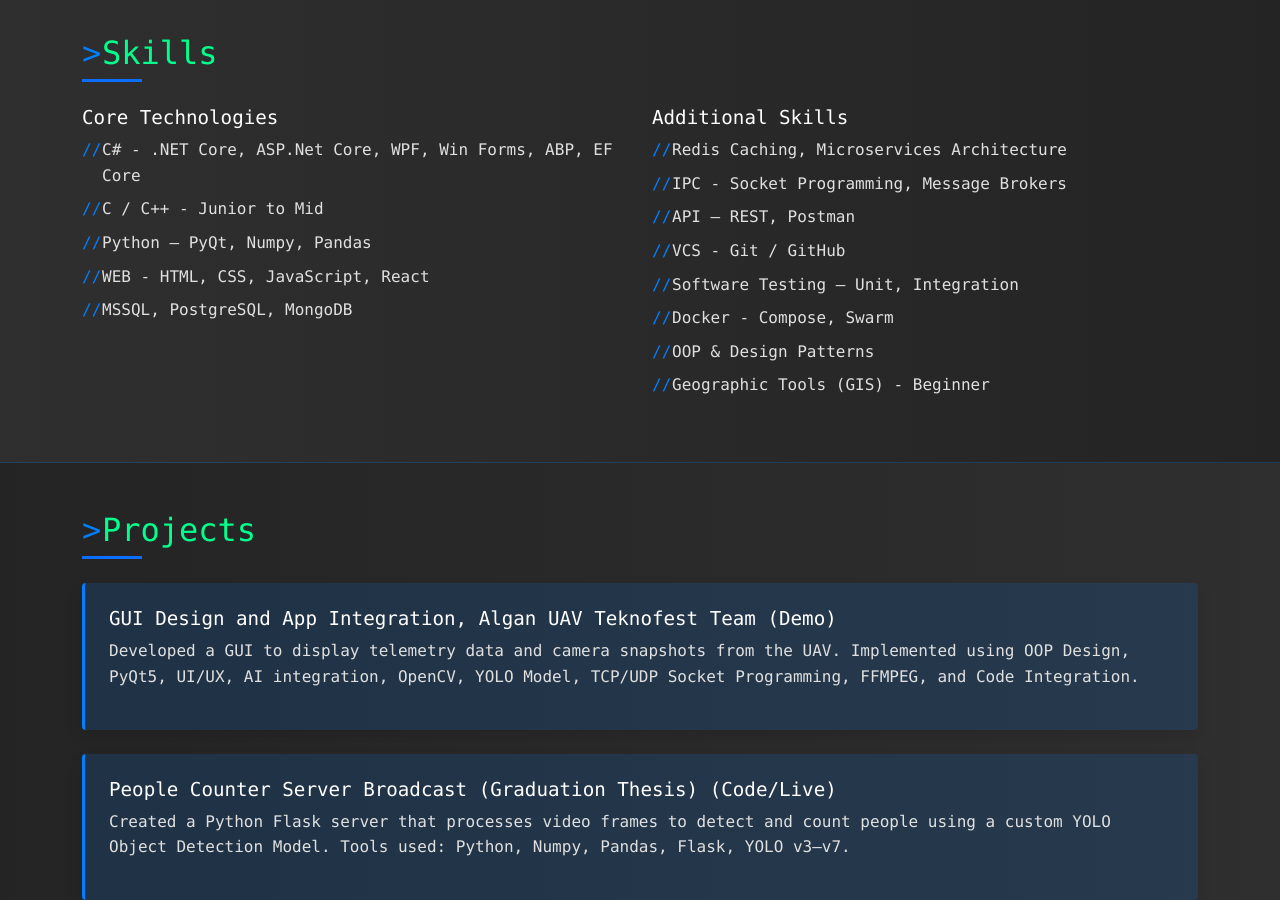
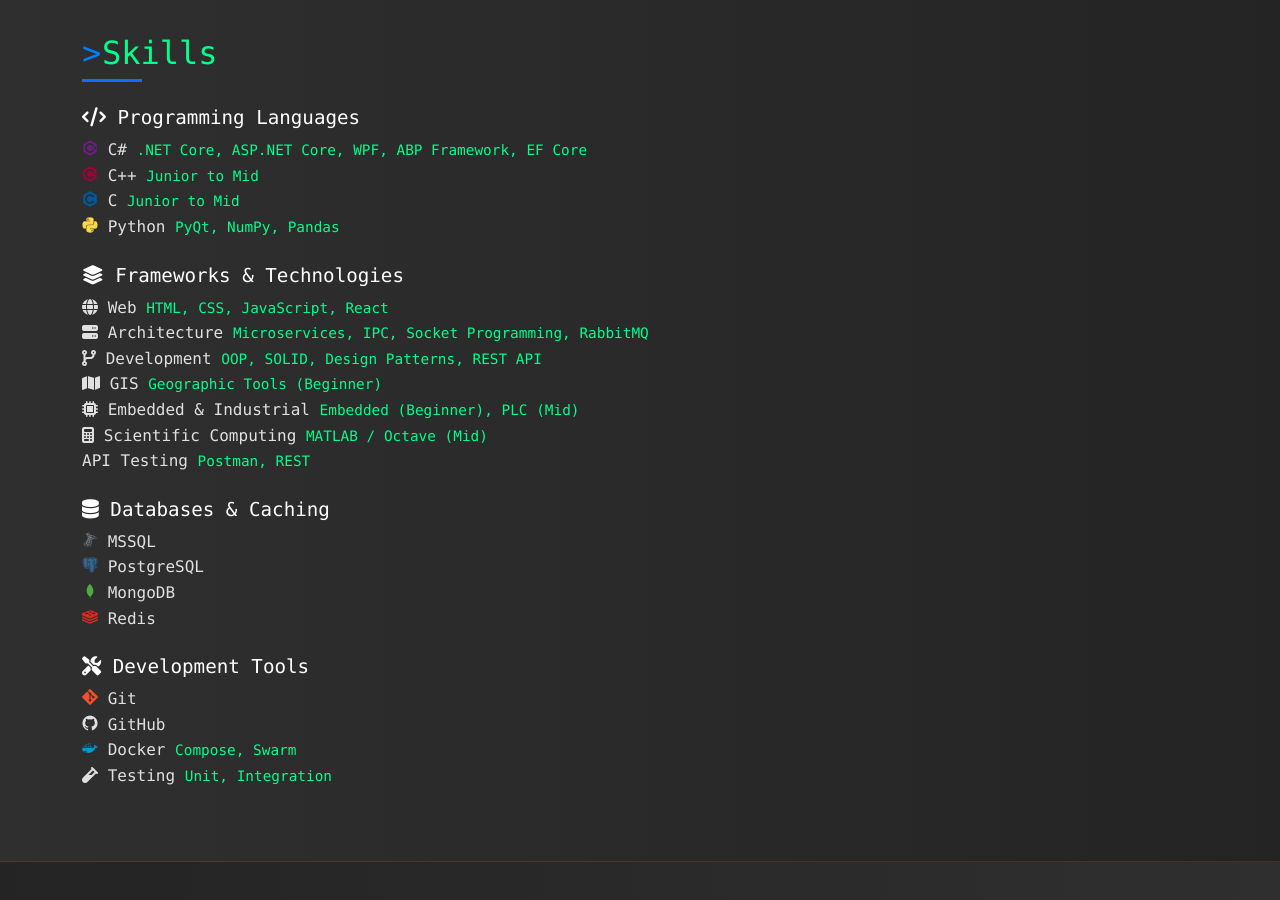
Before and after one commit to kadirtuna/kadir-tuna-portfolio, a plain HTML site: page portfolio/index.html in a window 1280 px wide. Shown: the part 3380-4280 px from the top of the page. Drawn offline with nearby package versions, Linux system fonts and the light colour scheme.

Commit message:
fix: revert to get rid of mişsing data & convert the skills to substances with icons

```diff
--- a/portfolio/index.html
+++ b/portfolio/index.html
@@ -4,6 +4,7 @@
     <meta charset="UTF-8" />
     <meta name="viewport" content="width=device-width, initial-scale=1" />
     <title>Kadir Tuna - Back-End Developer Portfolio</title>
+    <link rel="stylesheet" href="https://cdn.jsdelivr.net/gh/devicons/devicon@latest/devicon.min.css">
     <!-- Bootstrap CSS -->
     <link
       href="https://cdn.jsdelivr.net/npm/bootstrap@5.3.2/dist/css/bootstrap.min.css"
@@ -774,29 +775,129 @@
     <section id="skills" class="bg-light py-5 animate-fadeInUp">
       <div class="container">
         <h2 class="mb-4 section-title">Skills</h2>
-        <div class="row">
-          <div class="col-md-6">
-            <h4>Core Technologies</h4>
-            <ul>
-              <li>C# - .NET Core, ASP.Net Core, WPF, Win Forms, ABP, EF Core</li>
-              <li>C / C++ - Junior to Mid</li>
-              <li>Python – PyQt, Numpy, Pandas</li>
-              <li>WEB - HTML, CSS, JavaScript, React</li>
-              <li>MSSQL, PostgreSQL, MongoDB</li>
-            </ul>
+
+        <!-- Programming Languages -->
+        <div class="skill-category mb-4">
+          <h4 class="skill-category-title">
+            <i class="fas fa-code"></i> Programming Languages
+          </h4>
+          <div class="skill-grid">
+            <div class="skill-item">
+              <i class="devicon-csharp-plain colored"></i>
+              <span>C#</span>
+              <small class="skill-details">.NET Core, ASP.NET Core, WPF, ABP Framework, EF Core</small>
+            </div>
+            <div class="skill-item">
+              <i class="devicon-cplusplus-plain colored"></i>
+              <span>C++</span>
+              <small class="skill-details">Junior to Mid</small>
+            </div>
+            <div class="skill-item">
+              <i class="devicon-c-plain colored"></i>
+              <span>C</span>
+              <small class="skill-details">Junior to Mid</small>
+            </div>
+            <div class="skill-item">
+              <i class="devicon-python-plain colored"></i>
+              <span>Python</span>
+              <small class="skill-details">PyQt, NumPy, Pandas</small>
+            </div>
           </div>
-          <div class="col-md-6">
-            <h4>Additional Skills</h4>
-            <ul>
-              <li>Redis Caching, Microservices Architecture</li>
-              <li>IPC - Socket Programming, Message Brokers</li>
-              <li>API – REST, Postman</li>
-              <li>VCS - Git / GitHub</li>
-              <li>Software Testing – Unit, Integration</li>
-              <li>Docker - Compose, Swarm</li>
-              <li>OOP & Design Patterns</li>
-              <li>Geographic Tools (GIS) - Beginner</li>
-            </ul>
+        </div>
+
+        <!-- Frameworks & Technologies -->
+        <div class="skill-category mb-4">
+          <h4 class="skill-category-title">
+            <i class="fas fa-layer-group"></i> Frameworks & Technologies
+          </h4>
+          <div class="skill-grid">
+            <div class="skill-item">
+              <i class="fas fa-globe"></i>
+              <span>Web</span>
+              <small class="skill-details">HTML, CSS, JavaScript, React</small>
+            </div>
+            <div class="skill-item">
+              <i class="fas fa-server"></i>
+              <span>Architecture</span>
+              <small class="skill-details">Microservices, IPC, Socket Programming, RabbitMQ</small>
+            </div>
+            <div class="skill-item">
+              <i class="fas fa-code-branch"></i>
+              <span>Development</span>
+              <small class="skill-details">OOP, SOLID, Design Patterns, REST API</small>
+            </div>
+            <div class="skill-item">
+              <i class="fas fa-map"></i>
+              <span>GIS</span>
+              <small class="skill-details">Geographic Tools (Beginner)</small>
+            </div>
+            <div class="skill-item">
+              <i class="fas fa-microchip"></i>
+              <span>Embedded & Industrial</span>
+              <small class="skill-details">Embedded (Beginner), PLC (Mid)</small>
+            </div>
+            <div class="skill-item">
+              <i class="fas fa-calculator"></i>
+              <span>Scientific Computing</span>
+              <small class="skill-details">MATLAB / Octave (Mid)</small>
+            </div>
+            <div class="skill-item">
+              <i class="devicon-postman-plain colored"></i>
+              <span>API Testing</span>
+              <small class="skill-details">Postman, REST</small>
+            </div>
+          </div>
+        </div>
+
+        <!-- Databases -->
+        <div class="skill-category mb-4">
+          <h4 class="skill-category-title">
+            <i class="fas fa-database"></i> Databases & Caching
+          </h4>
+          <div class="skill-grid">
+            <div class="skill-item">
+              <i class="devicon-microsoftsqlserver-plain colored"></i>
+              <span>MSSQL</span>
+            </div>
+            <div class="skill-item">
+              <i class="devicon-postgresql-plain colored"></i>
+              <span>PostgreSQL</span>
+            </div>
+            <div class="skill-item">
+              <i class="devicon-mongodb-plain colored"></i>
+              <span>MongoDB</span>
+            </div>
+            <div class="skill-item">
+              <i class="devicon-redis-plain colored"></i>
+              <span>Redis</span>
+            </div>
+          </div>
+        </div>
+
+        <!-- Development Tools -->
+        <div class="skill-category mb-4">
+          <h4 class="skill-category-title">
+            <i class="fas fa-tools"></i> Development Tools
+          </h4>
+          <div class="skill-grid">
+            <div class="skill-item">
+              <i class="devicon-git-plain colored"></i>
+              <span>Git</span>
+            </div>
+            <div class="skill-item">
+              <i class="devicon-github-original"></i>
+              <span>GitHub</span>
+            </div>
+            <div class="skill-item">
+              <i class="devicon-docker-plain colored"></i>
+              <span>Docker</span>
+              <small class="skill-details">Compose, Swarm</small>
+            </div>
+            <div class="skill-item">
+              <i class="fas fa-vial"></i>
+              <span>Testing</span>
+              <small class="skill-details">Unit, Integration</small>
+            </div>
           </div>
         </div>
       </div>
```
